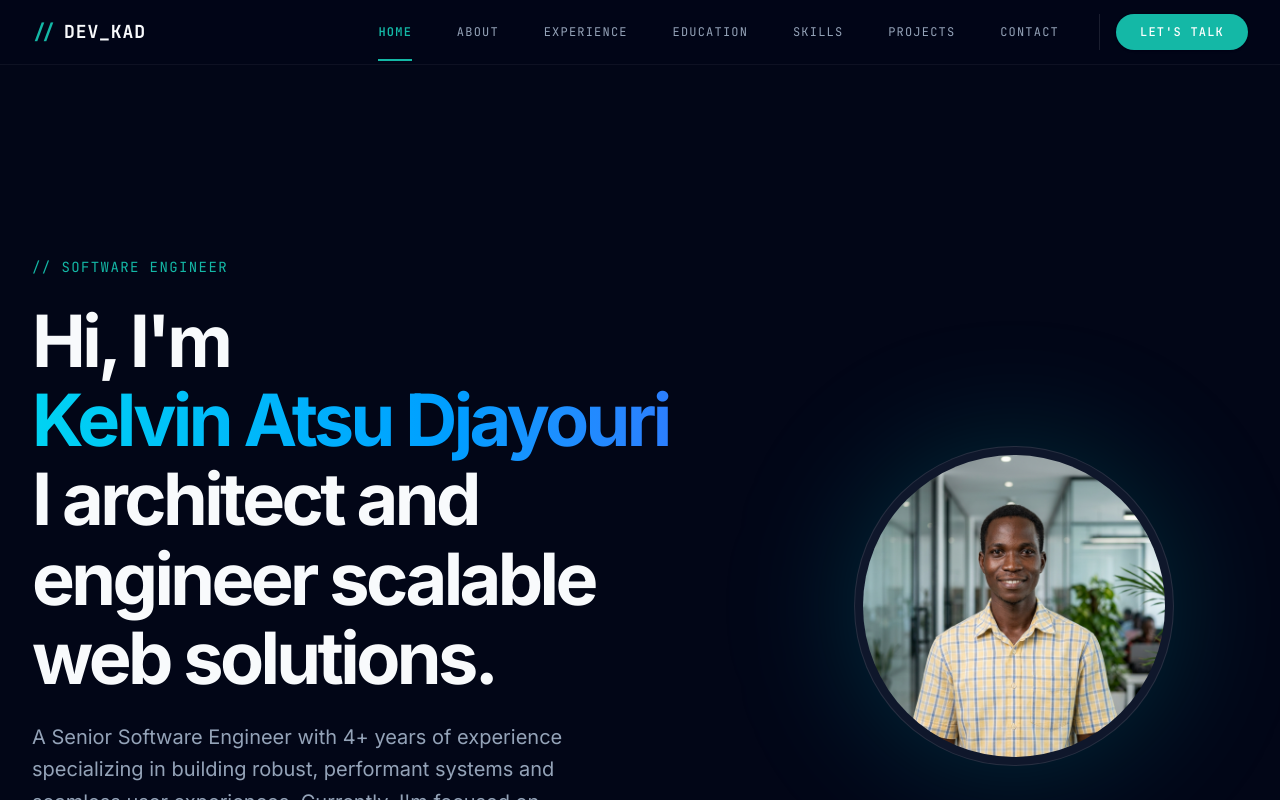
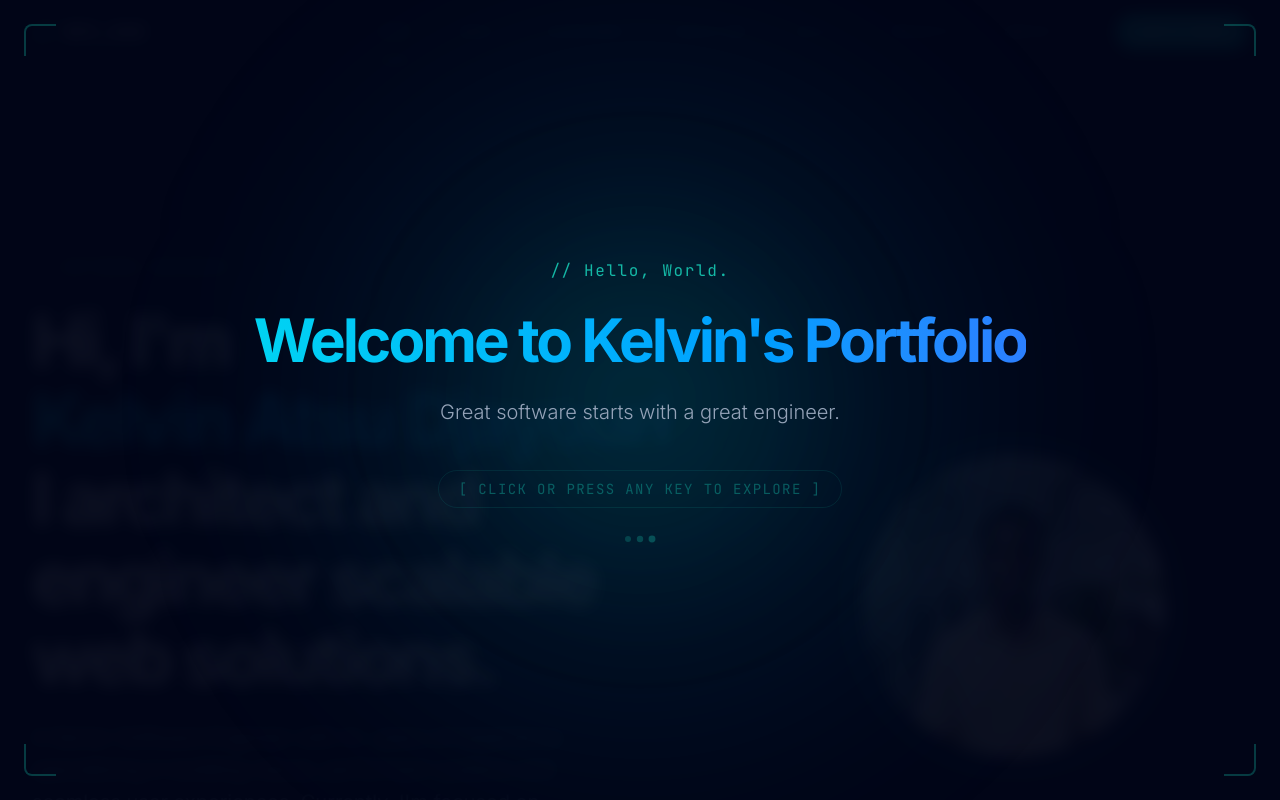
Before and after one commit to djayourikelvinatsu-hub/my_portfolio, a Next.js app: page / in a window 1280 px wide. Shown: the top 800 px of the page. Built offline with nearby package versions, Linux system fonts and the light colour scheme.

Commit message:
feat: add animated welcome overlay to portfolio

```diff
--- a/src/app/layout.tsx
+++ b/src/app/layout.tsx
@@ -3,6 +3,7 @@ import { Inter, JetBrains_Mono } from "next/font/google";
 import { ThemeProvider } from "@/components/theme-provider";
 import { Navbar } from "@/components/layout/navbar";
 import { Footer } from "@/components/layout/footer";
+import { WelcomeOverlay } from "@/components/ui/welcome-overlay";
 import "./globals.css";
 
 const inter = Inter({
@@ -36,6 +37,7 @@ export default function RootLayout({
           forcedTheme="dark"
           disableTransitionOnChange
         >
+          <WelcomeOverlay />
           <Navbar />
           <main className="flex-1 flex flex-col">
             {children}
--- /dev/null
+++ b/src/components/ui/welcome-overlay.tsx
@@ -0,0 +1,123 @@
+"use client"
+
+import { useEffect, useState } from "react"
+import { motion, AnimatePresence } from "framer-motion"
+
+const lines = [
+  { text: "// Hello, World.", delay: 0.2, className: "text-primary font-mono text-sm sm:text-base tracking-widest" },
+  { text: "Welcome to Kelvin's Portfolio", delay: 0.7, className: "text-3xl sm:text-5xl md:text-6xl font-bold tracking-tighter leading-tight" },
+  { text: "Great software starts with a great engineer.", delay: 1.3, className: "text-muted-foreground text-base sm:text-xl font-light max-w-lg text-center" },
+]
+
+export function WelcomeOverlay() {
+  const [visible, setVisible] = useState(false)
+  const [exiting, setExiting] = useState(false)
+
+  useEffect(() => {
+    if (typeof window === "undefined") return
+    const seen = sessionStorage.getItem("welcome-seen")
+    if (!seen) {
+      setVisible(true)
+      sessionStorage.setItem("welcome-seen", "1")
+    }
+  }, [])
+
+  const dismiss = () => {
+    setExiting(true)
+    setTimeout(() => setVisible(false), 700)
+  }
+
+  useEffect(() => {
+    if (!visible) return
+    const handleKey = () => dismiss()
+    window.addEventListener("keydown", handleKey, { once: true })
+    return () => window.removeEventListener("keydown", handleKey)
+    // eslint-disable-next-line react-hooks/exhaustive-deps
+  }, [visible])
+
+  if (!visible) return null
+
+  return (
+    <AnimatePresence>
+      {!exiting && (
+        <motion.div
+          key="welcome"
+          className="fixed inset-0 z-[9999] flex flex-col items-center justify-center px-6 cursor-pointer select-none"
+          initial={{ opacity: 0 }}
+          animate={{ opacity: 1 }}
+          exit={{ opacity: 0, y: -40, transition: { duration: 0.65, ease: "easeInOut" } }}
+          transition={{ duration: 0.4 }}
+          onClick={dismiss}
+          aria-label="Welcome screen — click or press any key to continue"
+        >
+          {/* Backdrop */}
+          <div className="absolute inset-0 bg-slate-950/95 backdrop-blur-sm" />
+
+          {/* Ambient glow accents */}
+          <div className="absolute top-1/2 left-1/2 -translate-x-1/2 -translate-y-1/2 w-[600px] h-[600px] rounded-full bg-cyan-500/10 blur-[120px] pointer-events-none" />
+          <div className="absolute top-1/2 left-1/2 -translate-x-1/2 -translate-y-1/2 w-[300px] h-[300px] rounded-full bg-teal-400/10 blur-[80px] pointer-events-none" />
+
+          {/* Content */}
+          <div className="relative z-10 flex flex-col items-center gap-5 text-center">
+            {lines.map((line, i) => (
+              <motion.p
+                key={i}
+                className={line.className}
+                initial={{ opacity: 0, y: 24 }}
+                animate={{ opacity: 1, y: 0 }}
+                transition={{ duration: 0.6, delay: line.delay, ease: "easeOut" }}
+              >
+                {i === 1 ? (
+                  <span className="text-transparent bg-clip-text bg-gradient-to-r from-cyan-400 to-blue-500">
+                    {line.text}
+                  </span>
+                ) : (
+                  line.text
+                )}
+              </motion.p>
+            ))}
+
+            {/* Prompt */}
+            <motion.div
+              className="mt-6 flex items-center gap-2"
+              initial={{ opacity: 0 }}
+              animate={{ opacity: 1 }}
+              transition={{ duration: 0.5, delay: 2.1 }}
+            >
+              <motion.span
+                className="text-xs sm:text-sm font-mono text-primary/70 tracking-widest uppercase border border-primary/20 rounded-full px-5 py-2"
+                animate={{ opacity: [0.5, 1, 0.5] }}
+                transition={{ duration: 1.8, repeat: Infinity, ease: "easeInOut" }}
+              >
+                [ click or press any key to explore ]
+              </motion.span>
+            </motion.div>
+
+            {/* Decorative dots */}
+            <motion.div
+              className="flex gap-1.5 mt-2"
+              initial={{ opacity: 0 }}
+              animate={{ opacity: 1 }}
+              transition={{ delay: 2.4, duration: 0.4 }}
+            >
+              {[0, 0.15, 0.3].map((d, i) => (
+                <motion.span
+                  key={i}
+                  className="w-1.5 h-1.5 rounded-full bg-primary/50"
+                  animate={{ scale: [1, 1.4, 1], opacity: [0.5, 1, 0.5] }}
+                  transition={{ duration: 1.4, repeat: Infinity, delay: d }}
+                />
+              ))}
+            </motion.div>
+          </div>
+
+          {/* Corner decorations */}
+          <div className="absolute top-6 left-6 w-8 h-8 border-t-2 border-l-2 border-primary/30 rounded-tl-lg" />
+          <div className="absolute top-6 right-6 w-8 h-8 border-t-2 border-r-2 border-primary/30 rounded-tr-lg" />
+          <div className="absolute bottom-6 left-6 w-8 h-8 border-b-2 border-l-2 border-primary/30 rounded-bl-lg" />
+          <div className="absolute bottom-6 right-6 w-8 h-8 border-b-2 border-r-2 border-primary/30 rounded-br-lg" />
+        </motion.div>
+      )}
+    </AnimatePresence>
+  )
+}
```
